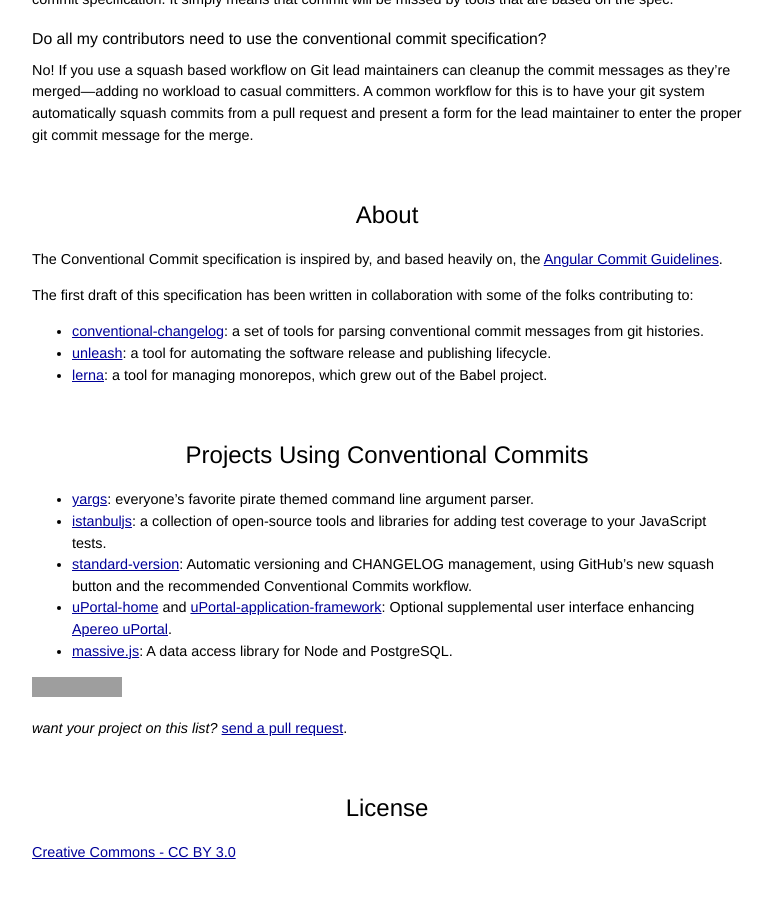
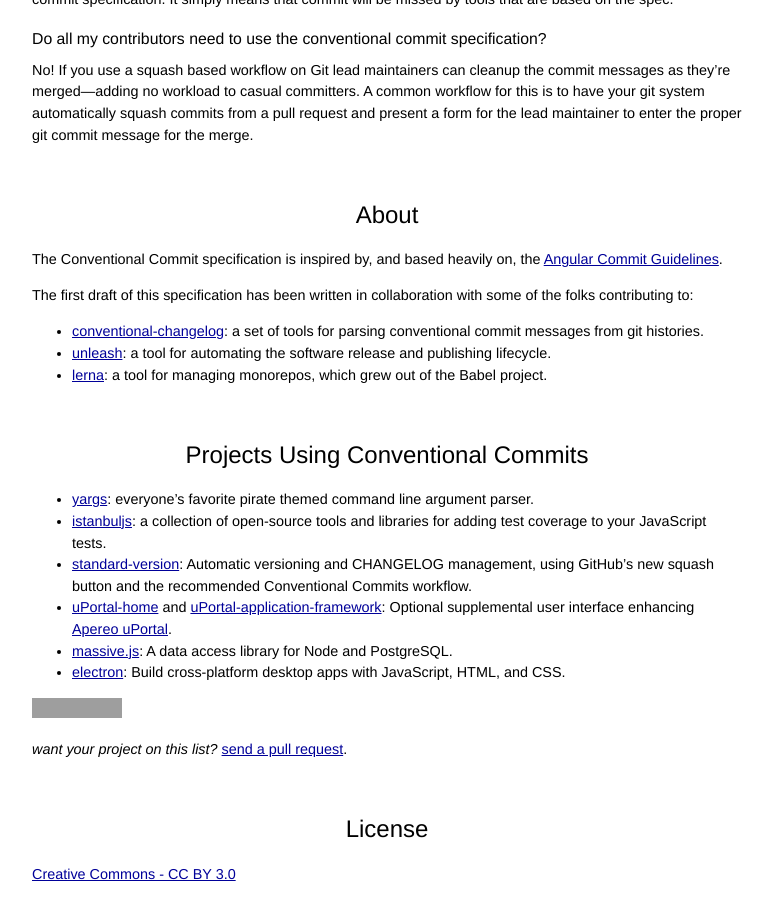
Before and after one commit to conventional-commits/conventionalcommits.org, a Jekyll site: the page built from index.md, in a window 1280 px wide and 900 px high, scrolled down 3663 px. Shown: the whole window, without its empty margins (253-1026 px from the left). Built offline with Jekyll 4.4.1, drawn with Linux system fonts in a browser that asks for light colours; before the commit the page ends 4541 px from its top, so only the background shows below that; grey boxes are pictures that could not be loaded.

Commit message:
docs: add Electron to list of projects
The @electron project is now using Conventional Commits in many of its repos. We also built a bot to help make sure every PR we ship follows the CC spec: https://github.com/probot/semantic-pull-requests

We also use `semantic-release` all over the place: https://github.com/search?utf8=%E2%9C%93&q=%22npm+run+semantic-release%22+%40electron&type=Code

```diff
--- a/index.md
+++ b/index.md
@@ -169,6 +169,7 @@ The first draft of this specification has been written in collaboration with som
 * [standard-version](https://github.com/conventional-changelog/standard-version): Automatic versioning and CHANGELOG management, using GitHub's new squash button and the recommended Conventional Commits workflow.
 * [uPortal-home](https://github.com/UW-Madison-DoIT/angularjs-portal) and [uPortal-application-framework](https://github.com/UW-Madison-DoIT/uw-frame): Optional supplemental user interface enhancing [Apereo uPortal](https://www.apereo.org/projects/uportal).
 * [massive.js](https://github.com/dmfay/massive-js): A data access library for Node and PostgreSQL.
+* [electron](https://github.com/electron/electron): Build cross-platform desktop apps with JavaScript, HTML, and CSS.
 
 [![Conventional Commits](https://img.shields.io/badge/Conventional%20Commits-1.0.0-yellow.svg)](https://conventionalcommits.org)
 
```
